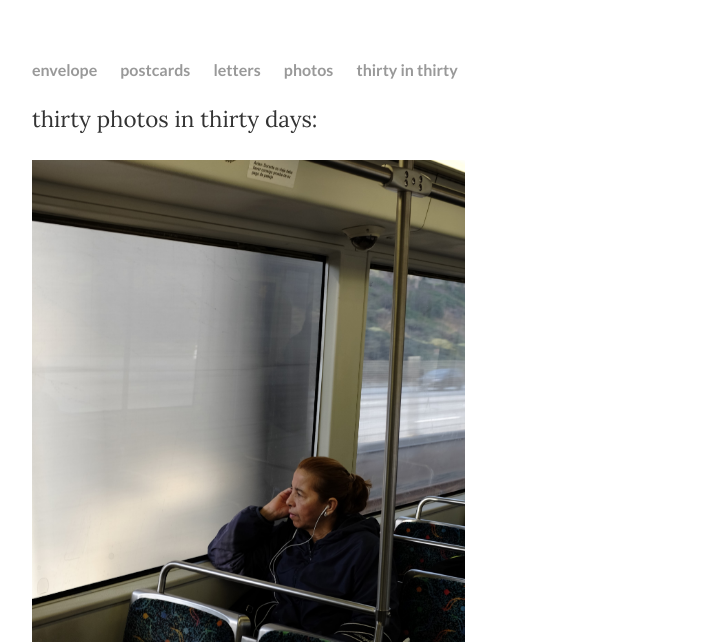
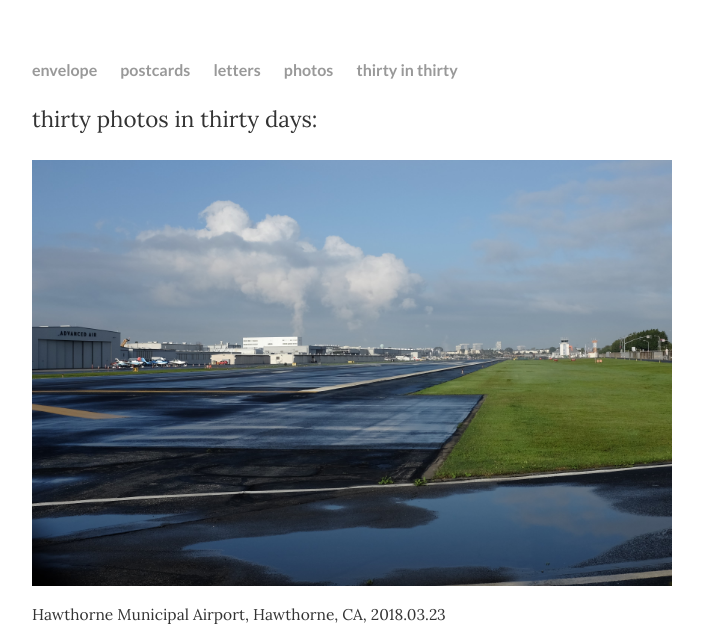
Before and after one commit to brunston/albatrossianweb, a Jekyll site: the page built from photos/thirtyinthirty/index.md, in a window 1280 px wide and 1400 px high. Shown: the top 642 px of the window, without its empty margins (288-991 px from the left). Built offline with Jekyll 4.4.1, drawn with Linux system fonts in a browser that asks for light colours; some of the changed text lies outside the part shown; grey boxes are pictures that could not be loaded.

Commit message:
3030 day 2 and 3

```diff
--- a/photos/thirtyinthirty/index.md
+++ b/photos/thirtyinthirty/index.md
@@ -5,5 +5,11 @@
 
 thirty photos in thirty days:
 
+<img src="static/brunston_3030_day_3.jpg" alt="Thirty in Thirty, Day 3" style="width:100%;"/><br>
+<sub><sup>Hawthorne Municipal Airport, Hawthorne, CA, 2018.03.23</sup></sub>
+
+<img src="static/brunston_3030_day_2.jpg" alt="Thirty in Thirty, Day 2" style="width:100%;"/><br>
+<sub><sup>Dog! Santa Monica, CA, 2018.03.22</sup></sub>
+
 <img src="static/brunston_3030_day_1.jpg" alt="Thirty in Thirty, Day 1" style="height:650px;"/><br>
 <sub><sup>Passenger, Metro Green Line, Los Angeles, 2018.03.21</sup></sub>
```
Also changed, not shown: photos/thirtyinthirty/static/brunston_3030_day_3.jpg (added), 1 other file.
